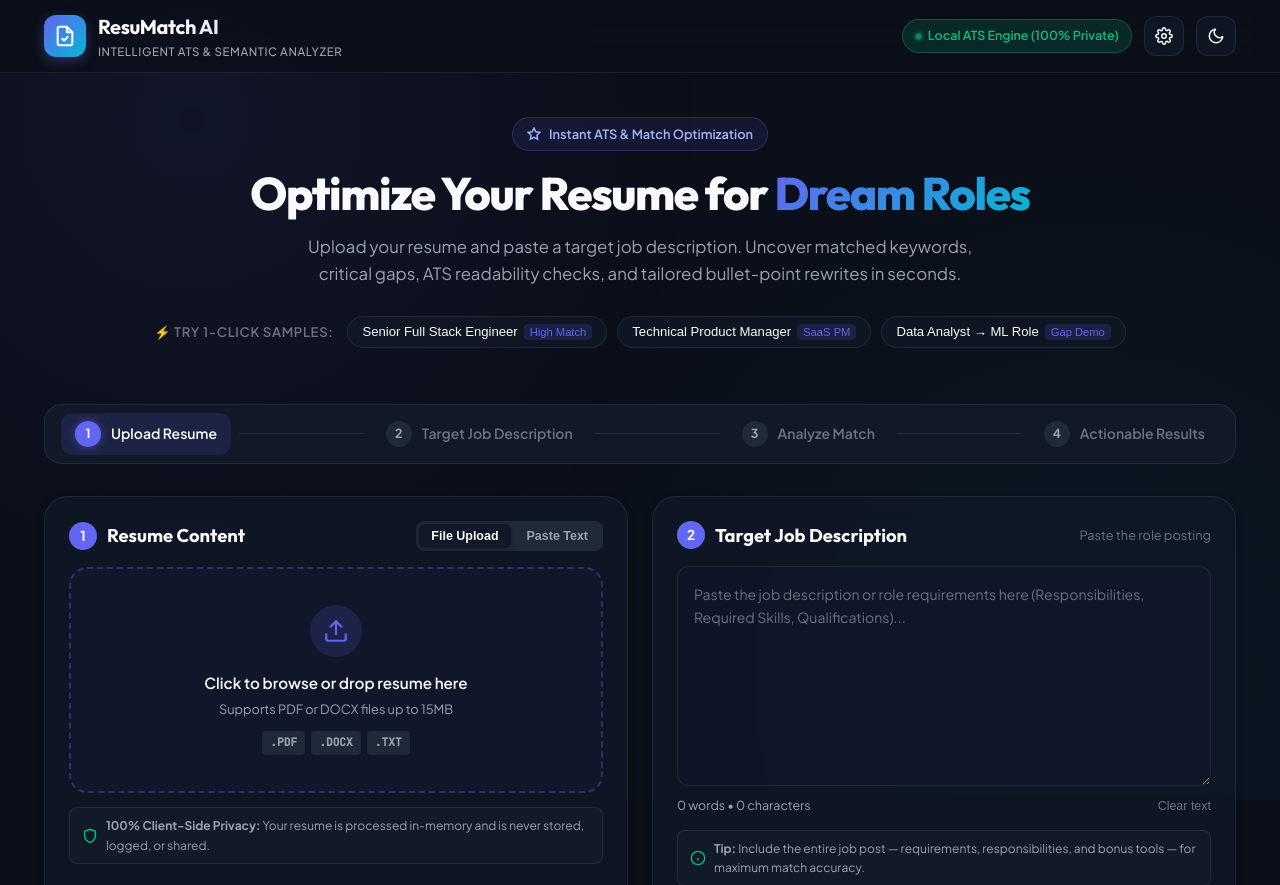
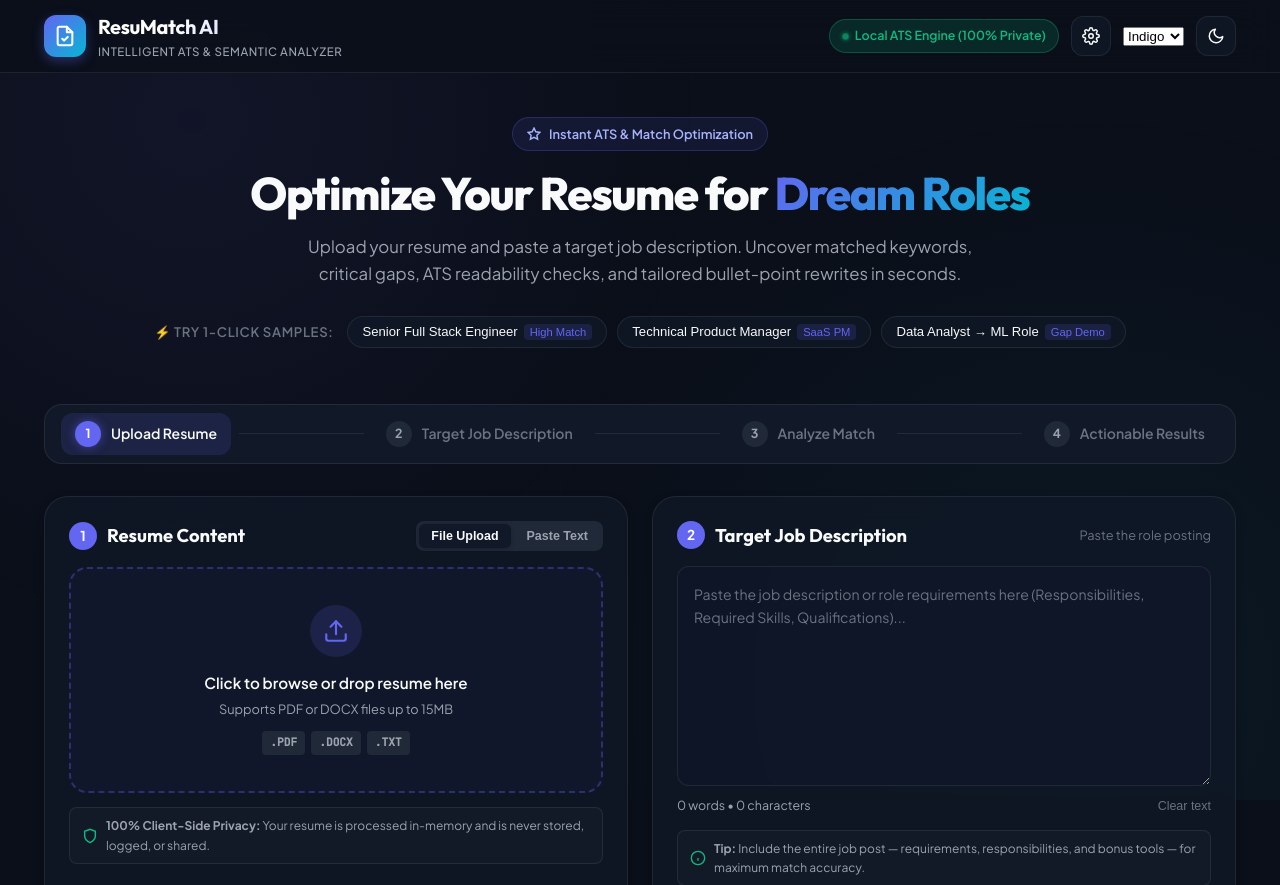
Before and after one commit to nawinprasath/-ResuMatch-AI---Intelligent-Resume-Analyzer-ATS-Optimizer, a Flask app: page / in a window 1280 px wide. Shown: the top 885 px of the page. Run offline with Flask 3, Linux system fonts and the light colour scheme; some libraries are stand-ins or nearby versions.

Commit message:
Update index.html

```diff
--- a/templates/index.html
+++ b/templates/index.html
@@ -45,6 +45,13 @@
           </svg>
         </button>
 
+        <!-- Accent Theme Selector -->
+        <select id="accent-theme-select" class="theme-palette-select" aria-label="Choose accent color" title="Choose accent color">
+          <option value="indigo">Indigo</option>
+          <option value="blue">Blue</option>
+          <option value="purple">Purple</option>
+          <option value="green">Green</option>
+        </select>
         <!-- Theme Toggle -->
         <button id="theme-toggle-btn" class="btn-icon" title="Toggle Light/Dark Theme" aria-label="Toggle Theme">
           <svg id="theme-moon-icon" width="18" height="18" viewBox="0 0 24 24" fill="none" stroke="currentColor" stroke-width="2" stroke-linecap="round" stroke-linejoin="round">
```
